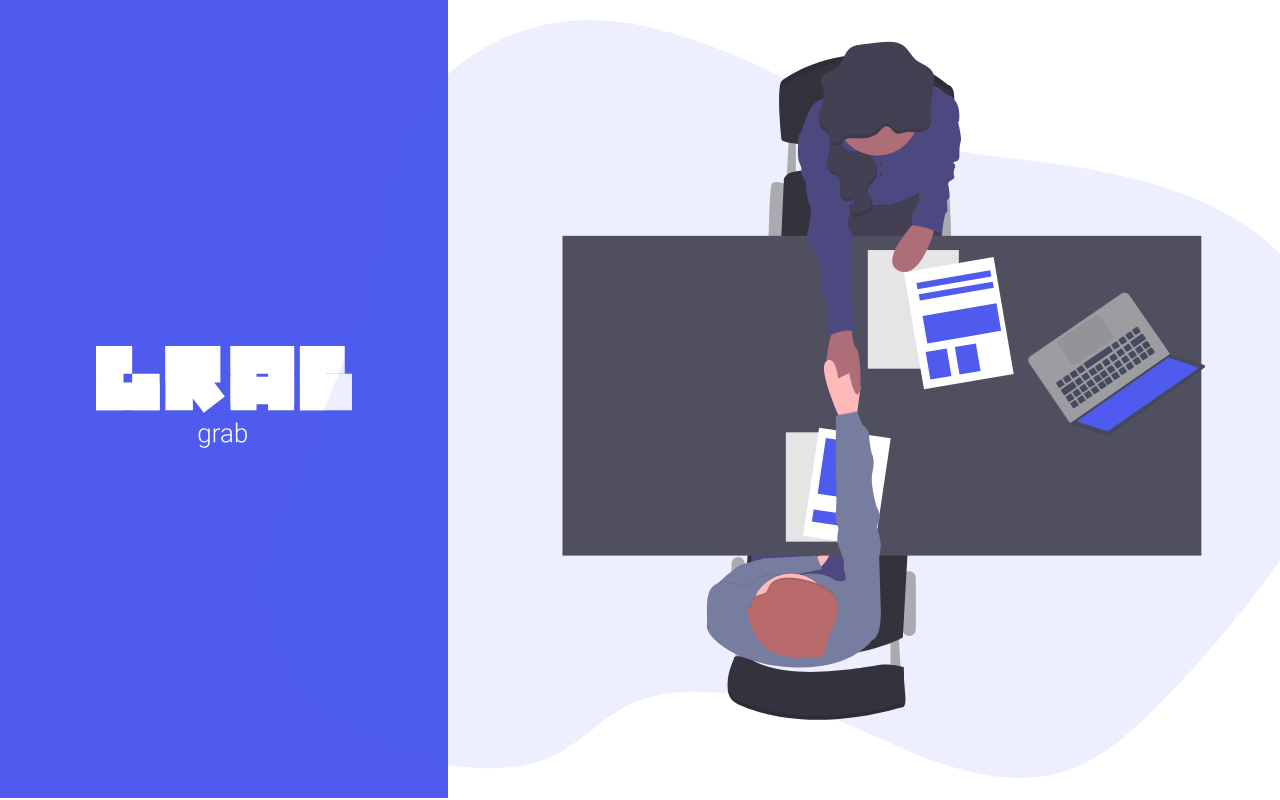
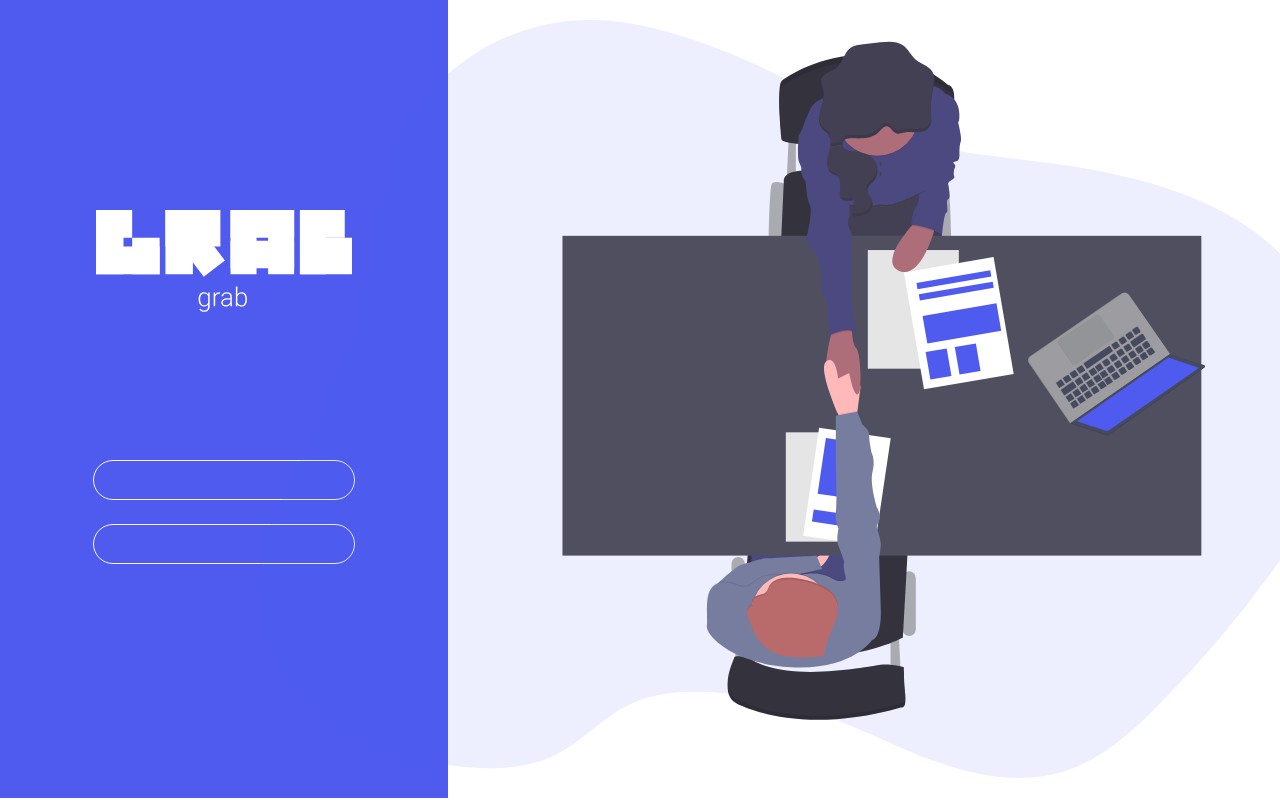
Before and after one commit to LeonardoMelloTrindade/Login-app, a Vue app: page / in a window 1280 px wide. Shown: the top 800 px of the page. Built offline with nearby package versions, Linux system fonts and the light colour scheme.

Commit message:
style: inicia estilizacao componente inputForm

```diff
--- a/src/components/AuthForm.vue
+++ b/src/components/AuthForm.vue
@@ -3,20 +3,24 @@
     <template #header>
       <img class="img-logo" src="../assets/logo-grab.svg" alt="Logo da empresa">
     </template>
-    <template #form>
-
-
+    <template>
+      <div class="form">
+        <InputForm type="text" />
+        <InputForm type="password" />
+      </div>
     </template>
   </AuthFormWrapper>
 </template>
 
 <script lang="ts">
 import AuthFormWrapper from './container/AuthFormWrapper.vue';
+import InputForm from './InputForm.vue';
 
 export default {
   name: 'AuthForm',
   components: {
     AuthFormWrapper,
+    InputForm,
   }
 };
 
@@ -26,4 +30,8 @@ export default {
   .img-logo {
     width: 32vh;
   }
+  div {
+    display: flex;
+    flex-direction: column;
+  }
 </style>
--- /dev/null
+++ b/src/components/InputForm.vue
@@ -0,0 +1,31 @@
+<template>
+    <input :type="$props.type">
+</template>
+
+<script lang="ts">
+import Vue, { PropOptions } from 'vue';
+
+interface IProps {
+  type: PropOptions<string>;
+}
+
+export default Vue.extend({
+  name: 'InputForm',
+  props: {
+    type: String,
+  } as IProps,
+});
+</script>
+
+<style scoped>
+  input {
+    margin-bottom: 24px;
+    border-radius: 25px;
+    height: 36px;
+    width: 256px;
+    font-size: 18px;
+    background-color: transparent;
+    border: 1px solid #F8F8F8;
+  }
+
+</style>
--- a/src/components/container/AuthFormWrapper.vue
+++ b/src/components/container/AuthFormWrapper.vue
@@ -4,7 +4,7 @@
       <slot name="header"></slot>
     </header>
     <section>
-      <slot name="form"></slot>
+      <slot></slot>
     </section>
   </main>
 </template>
@@ -24,7 +24,8 @@ export default {
     display: flex;
     justify-content: center;
     align-items: center;
-    flex-direction: row;
+    flex-direction: column;
+    gap: 144px 0;
   }
 
 </style>
```
